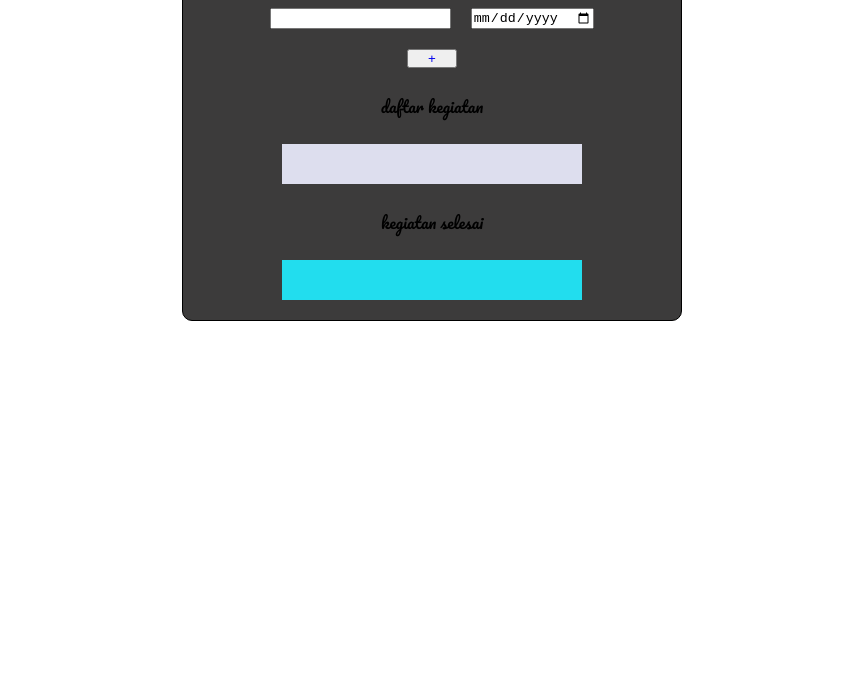
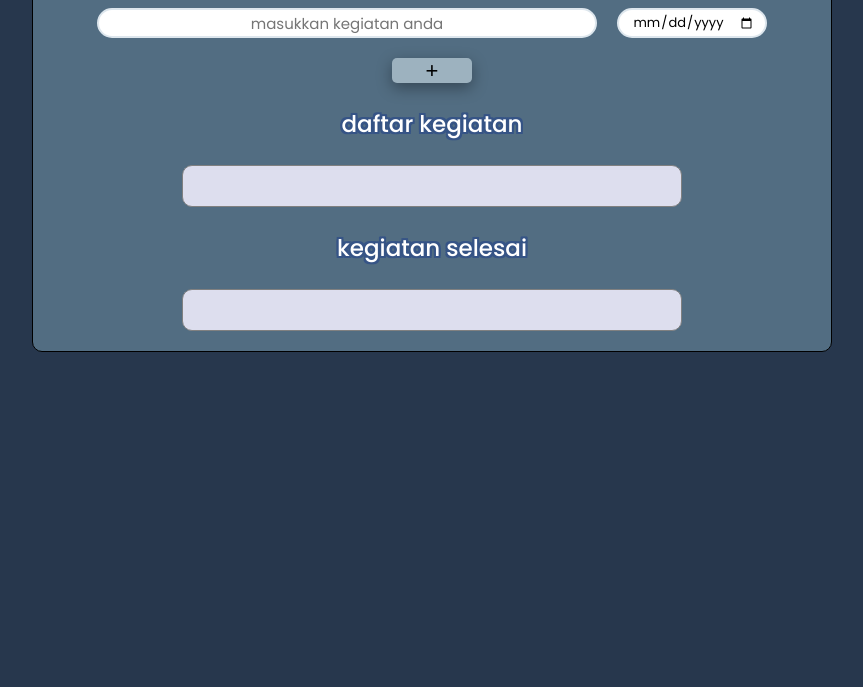
Before and after one commit to WillyRumapea/TODO-LIST-APP, a plain HTML site: page index.html in a window 1280 px wide. Shown: the part 113-800 px from the top of the page, without its empty margins (208-1071 px from the left). Drawn offline with nearby package versions, Linux system fonts and the light colour scheme; a web font is replaced by a local one.

Commit message:
update segi tampilan menjadi lebih menarik

```diff
--- a/css/style.css
+++ b/css/style.css
@@ -9,10 +9,11 @@ body {
   display: flex;
   justify-content: center;
   padding: 20px;
+  background-color: #27374d;
 }
 
 main#container {
-  width: 500px;
+  width: 800px;
   display: flex;
   flex-direction: column;
   justify-content: center;
@@ -21,7 +22,7 @@ main#container {
   padding: 20px;
   border: 1px solid;
   border-radius: 10px;
-  background-color: #131212d2;
+  background-color: #526d82;
 }
 
 .inputan-user {
@@ -30,6 +31,7 @@ main#container {
   justify-content: center;
   align-items: center;
   gap: 20px;
+  width: 100px;
 }
 
 form {
@@ -38,49 +40,123 @@ form {
 }
 
 button {
-  width: 50px;
+  width: 80px;
+  height: 25px;
+  cursor: pointer;
+  font-size: 22px;
+  background-color: #9db2bf;
+  border: 0;
+  box-shadow: rgba(0, 0, 0, 0.35) 0px 5px 15px;
+  border-radius: 5px;
+  transition: all ease-in-out 0.2s;
+}
+
+button:hover {
+  background-color: #2d2d2d;
+  color: #efefef;
+  box-shadow: rgba(255, 255, 255, 0.85) 0px 5px 15px;
+  transform: translateY(2px) translateX(0.5px);
 }
 
 .listKegiatan {
-  background-color: #00ddff;
+  background-color: #27374d;
   width: 150px;
   border: 1px solid;
-  padding-left: 30px;
+  text-align: center;
+  color: #f0f0fe;
+  font-family: "Poppins", sans-serif;
 }
 
 .waktuKegiatan {
-  background-color: brown;
-  width: 90px;
+  background-color: #27374d;
+  width: 100px;
+  display: flex;
   border: 1px solid;
-  padding-right: 20px;
+  font-size: 12px;
+  color: #f0f0fe;
+  margin: 0 auto;
+  padding-left: 15px;
+  padding-top: 2px;
+  font-family: "Poppins", sans-serif;
 }
 
 a {
   text-decoration: none;
 }
 
+.centang:hover {
+  background-color: #fff;
+}
+
+label {
+  font-size: 23px;
+  font-family: "Poppins", sans-serif;
+  text-shadow: 2px 2px 0px rgb(54, 84, 134, 1), 2px -2px 0 rgb(54, 84, 134, 1),
+    -2px 2px 0 rgb(54, 84, 134, 1), -2px -2px 0 rgb(54, 84, 134, 1),
+    2px 0px 0 rgb(54, 84, 134, 1), 0px 2px 0 rgb(54, 84, 134, 1),
+    -2px 0px 0 rgb(54, 84, 134, 1), 0px -2px 0 rgb(54, 84, 134, 1);
+  font-weight: 500;
+  color: #fff;
+}
 #daftar-kegiatan {
-  width: 300px;
+  width: 500px;
   background-color: #dddeee;
   padding: 20px;
   display: flex;
   flex-direction: column;
+  justify-content: center;
+  align-items: center;
   gap: 10px;
   font-family: Arial, Helvetica, sans-serif;
   color: #808080;
+  border: 1.5px solid #808080;
+  border-radius: 10px;
 }
 
 .kegiatan-selesai {
-  width: 300px;
-  background-color: #22ddee;
+  width: 500px;
+  background-color: #dddeee;
   padding: 20px;
+  justify-content: center;
+  align-items: center;
   display: flex;
   flex-direction: column;
   gap: 10px;
   font-family: Arial, Helvetica, sans-serif;
   color: #ddeeff;
+  border: 1.5px solid #808080;
+  border-radius: 10px;
 }
 
 .trash {
   width: 30px;
 }
+
+.trash:hover {
+  background-color: #fff;
+}
+
+.kegiatan {
+  font-family: "Poppins", sans-serif;
+  font-size: 15px;
+  text-align: center;
+  display: flex;
+  font-weight: 400;
+  width: 500px;
+  height: 30px;
+  border: 2.5px solid #dde6ed;
+  border-radius: 20px;
+}
+
+.waktu {
+  cursor: pointer;
+  font-family: "Poppins", sans-serif;
+  font-size: 13px;
+  text-align: center;
+  font-weight: 400;
+  width: 150px;
+  height: 30px;
+  border: 2.5px solid #dde6ed;
+  border-radius: 20px;
+  padding-right: 10px;
+}
--- a/index.html
+++ b/index.html
@@ -11,7 +11,7 @@
     <link rel="preconnect" href="https://fonts.googleapis.com" />
     <link rel="preconnect" href="https://fonts.gstatic.com" crossorigin />
     <link
-      href="https://fonts.googleapis.com/css2?family=Akshar&family=Amatic+SC:wght@700&family=Montserrat:wght@300;400;600&family=Pacifico&family=Sora:wght@600&display=swap"
+      href="https://fonts.googleapis.com/css2?family=Akshar&family=Amatic+SC:wght@700&family=Montserrat:wght@300;400;600&family=Pacifico&family=Poppins:wght@200;400;500&family=Sora:wght@600&display=swap"
       rel="stylesheet"
     />
     <!-- my fonts -->
@@ -24,10 +24,14 @@
       <h1 id="judul">TODO-LIST APP</h1>
       <div class="inputan-user">
         <form action="" class="inputan">
-          <input type="text" class="kegiatan" />
+          <input
+            type="text"
+            class="kegiatan"
+            placeholder="masukkan kegiatan anda"
+          />
           <input type="date" class="waktu" />
         </form>
-        <button><a href="#" id="tambahkan">+</a></button>
+        <button id="tambahkan">+</button>
       </div>
       <label for="">daftar kegiatan</label>
       <div id="daftar-kegiatan"></div>
--- a/js/script.js
+++ b/js/script.js
@@ -23,8 +23,10 @@ tambahKegiatan.addEventListener("click", () => {
     // ikon untuk menghapus dan mencentang
     const centang = document.createElement("img");
     centang.setAttribute("src", "img/check-square.svg");
+    centang.className = "centang";
     let hapus = document.createElement("img");
     hapus.setAttribute("src", "img/trash.svg");
+    hapus.className = "trash";
 
     // tombol edit
     edit.innerHTML = "edit";
@@ -50,6 +52,7 @@ tambahKegiatan.addEventListener("click", () => {
       centang.remove();
       subKegiatan.appendChild(hapus);
     });
+
     // event untuk icon hapus
     hapus.addEventListener("click", () => {
       subKegiatan.remove();
```
